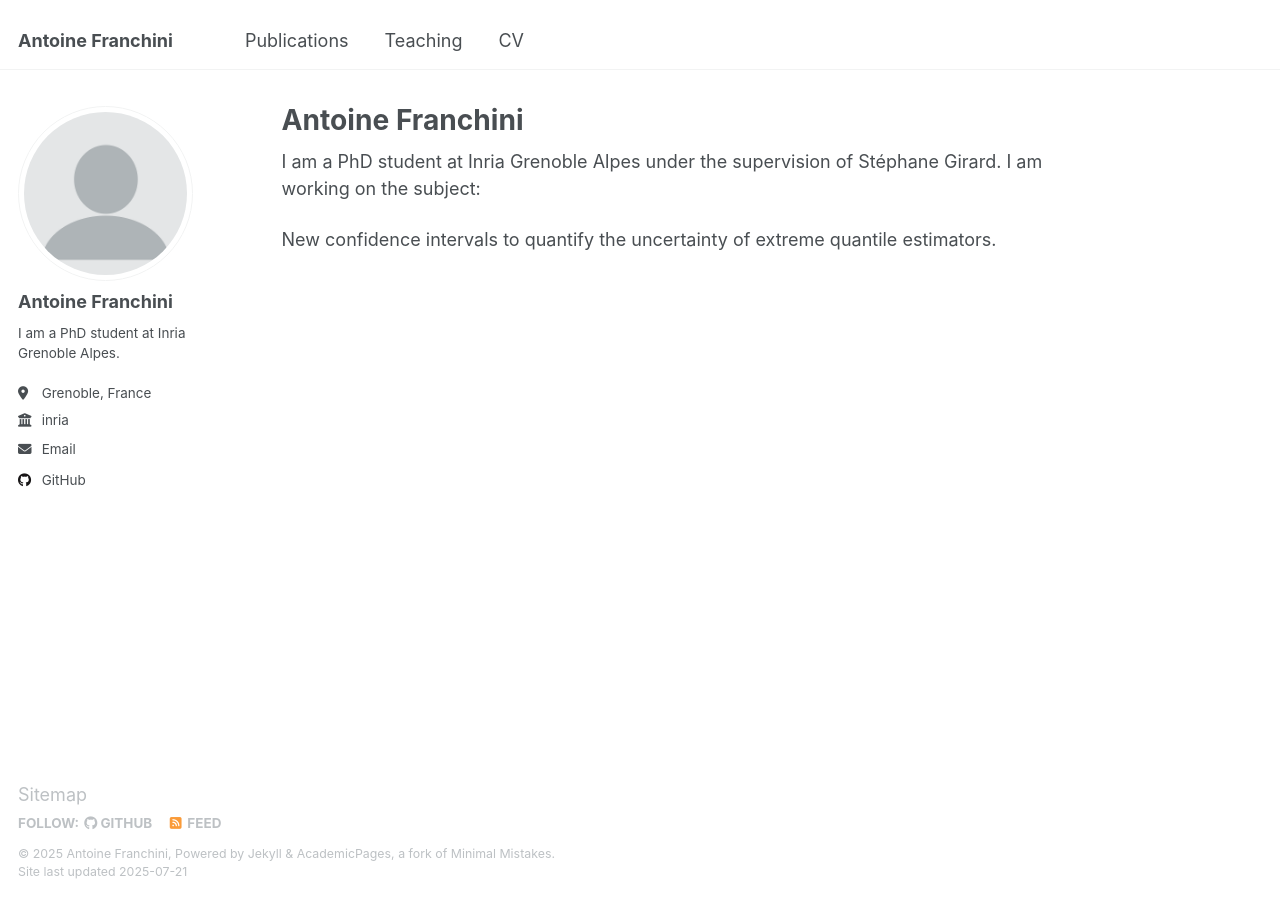
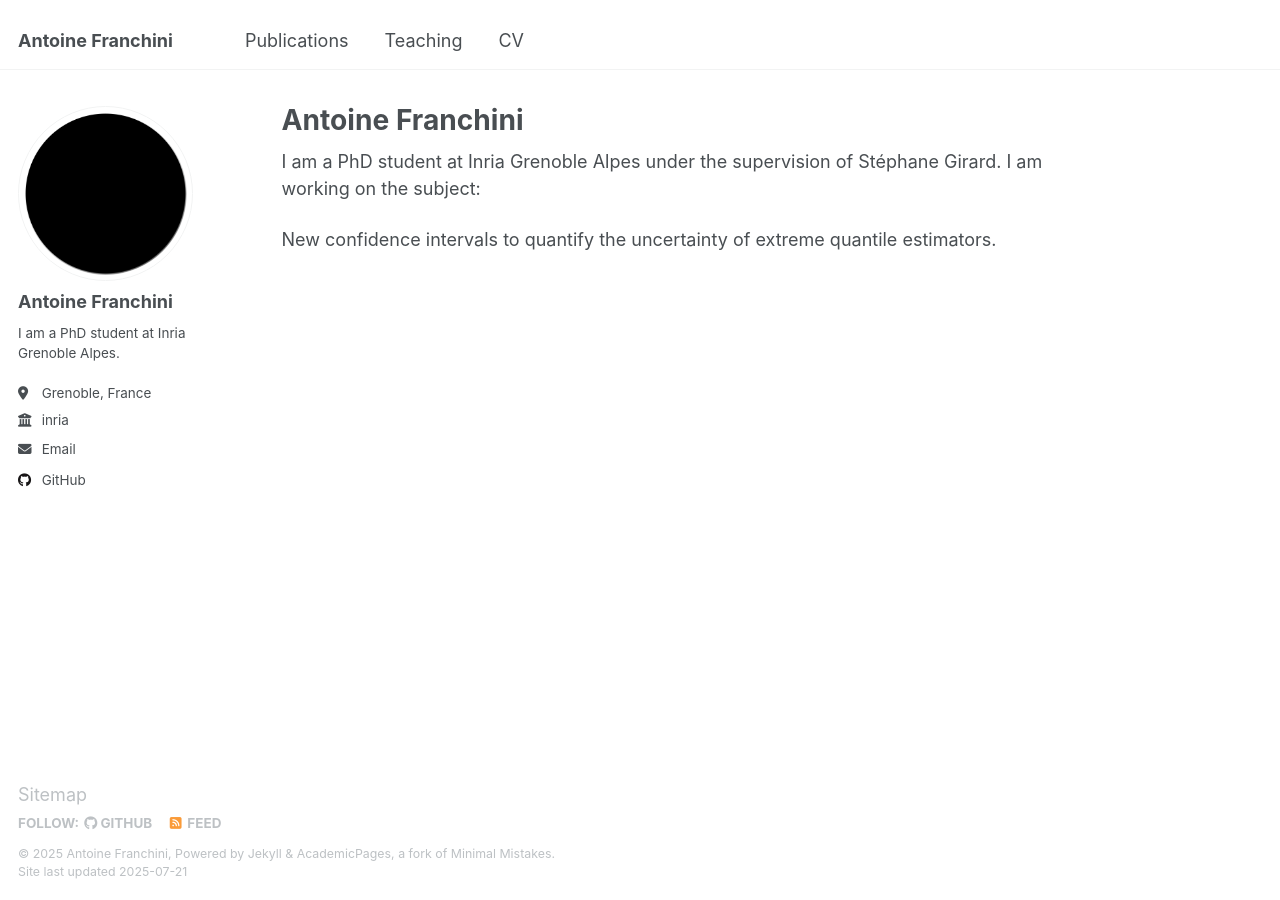
Before and after one commit to antoineinria/antoineinria.github.io, a Jekyll site: the page built from _pages/about.md, in a window 1280 px wide. Built offline with Jekyll 4.4.1, drawn with Linux system fonts in a browser that asks for light colours.

Commit message:
Update _config.yml

```diff
--- a/_config.yml
+++ b/_config.yml
@@ -22,7 +22,7 @@ repository               : "antoineinria/antoineinria.github.io"
 #               Additional customization can be done by editing /_includes/author-profile.html
 author:
   # Biographic information
-  avatar           : "profile.png"
+  avatar           : "noir.png"
   name             : "Antoine Franchini"
   pronouns         : # example: "she/her"
   bio              : "I am a PhD student at Inria Grenoble Alpes."
```
